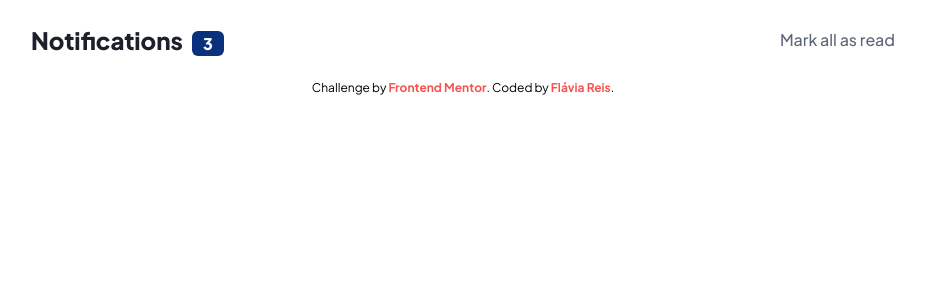
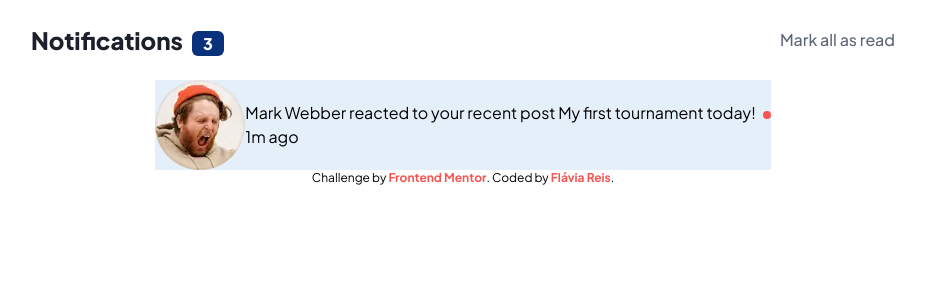
Before and after one commit to flaviare1s/notifications-page, a React (Vite) app: page / in a window 1280 px wide. Shown: the top 300 px of the page, without its empty margins (177-1102 px from the left). Built offline with nearby package versions, Linux system fonts and the light colour scheme.

Commit message:
I started to create the Notification Component

```diff
--- a/src/App.jsx
+++ b/src/App.jsx
@@ -1,10 +1,12 @@
 import { Footer } from "./components/Footer";
 import { Header } from "./components/Header";
+import { Notifications } from "./components/Notifications";
 
 export function App() {
   return (
     <div className="font-Jakarta flex flex-col justify-center items-center m-auto w-full px-4 md:w-[80%] lg:w-[70%] pt-6 pb-7">
       <Header />
+      <Notifications />
       <Footer />
     </div>
   );
--- /dev/null
+++ b/src/components/Notification.jsx
@@ -0,0 +1,26 @@
+import PropTypes from 'prop-types'
+
+export const Notification = ({ name, photo, action, postTitle, postTime }) => {
+  return (
+    <div key={name} className='flex justify-between items-center bg-light_grayish_blue_1'>
+      <div>
+        <img src={photo} alt={"Mark Webber"} />
+      </div>
+      <div>
+        <p>
+          <span>{name}</span> <span>{action}</span> <span>{postTitle}</span>
+          <span className='w-2 h-2 bg-red rounded-full inline-block ml-[7px]'></span>
+        </p>
+        <p>{postTime}</p>
+      </div>
+    </div>
+  );
+};
+
+Notification.propTypes = {
+    name: PropTypes.string.isRequired,
+    photo: PropTypes.string.isRequired,
+    action: PropTypes.string.isRequired,
+    postTitle: PropTypes.string.isRequired,
+    postTime: PropTypes.string.isRequired
+  }
--- a/src/components/Notifications.jsx
+++ b/src/components/Notifications.jsx
@@ -1,28 +1,36 @@
+import { Notification } from "./Notification";
+import avatarMarkWebber from "../assets/images/avatar-mark-webber.webp";
+
 export const Notifications = () => {
   return (
     <div>
-        Mark Webber reacted to your recent post My first tournament today!
-1m ago
+      <Notification
+        name="Mark Webber"
+        photo={avatarMarkWebber}
+        action="reacted to your recent post"
+        postTitle="My first tournament today!"
+        postTime="1m ago"
+      />
+    </div>
+  );
+};
 
-Angela Gray followed you
-5m ago
+// Angela Gray followed you
+// 5m ago
 
-Jacob Thompson has joined your group Chess Club
-1 day ago
+// Jacob Thompson has joined your group Chess Club
+// 1 day ago
 
-Rizky Hasanuddin sent you a private message
-5 days ago
-Hello, thanks for setting up the Chess Club. I've been a member for a few weeks now and
-I'm already having lots of fun and improving my game.
+// Rizky Hasanuddin sent you a private message
+// 5 days ago
+// Hello, thanks for setting up the Chess Club. I've been a member for a few weeks now and
+// I'm already having lots of fun and improving my game.
 
-Kimberly Smith commented on your picture
-1 week ago
+// Kimberly Smith commented on your picture
+// 1 week ago
 
-Nathan Peterson reacted to your recent post 5 end-game strategies to increase your win rate
-2 weeks ago
+// Nathan Peterson reacted to your recent post 5 end-game strategies to increase your win rate
+// 2 weeks ago
 
-Anna Kim left the group Chess Club
-2 weeks ago
-    </div>
-  )
-}
+// Anna Kim left the group Chess Club
+// 2 weeks ago
```
